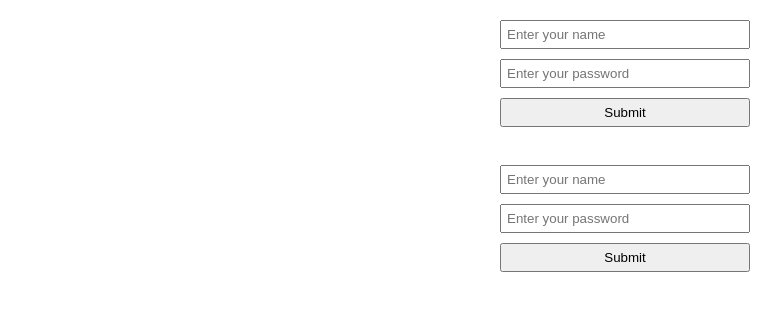
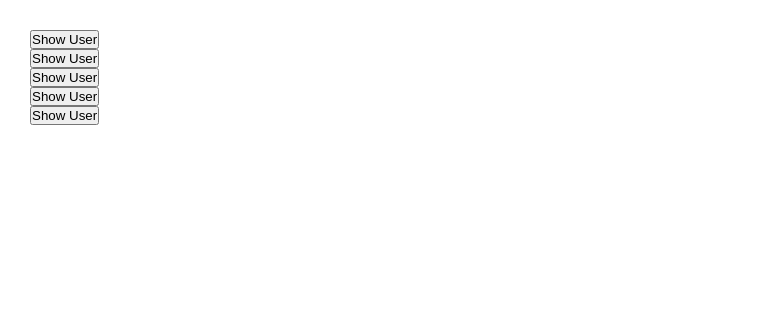
Before and after one commit to xsparsh1/React, a React (Vite) app: page / in a window 1280 px wide. Shown: the top 310 px of the page, without its empty margins (0-783 px from the left). Built offline with nearby package versions, Linux system fonts and the light colour scheme.

Commit message:
Passing Function as Props to another Comp

```diff
--- a/src/App.jsx
+++ b/src/App.jsx
@@ -19,6 +19,7 @@ import StyledComp from "./ReactStyles/StyledComp/StyledComp";
 import Bootstrap from "./ReactStyles/ReactBootstrap/Bootstrap";
 import Ref from "./practice/UseRef/Ref";
 import UncontrolledComp from "./practice/UncontrolledComp/UncontrolledComp";
+import FuncParent from "./practice/FuncAsProp/FuncParent";
 
 
 //CC - Controlled Components.
@@ -46,7 +47,8 @@ function App(){
         {/* <StyledComp/> */}
         {/* <Bootstrap/> */}
         {/* <Ref/> */}
-        <UncontrolledComp/>
+        {/* <UncontrolledComp/> */}
+        <FuncParent/>
   </div>
   );
 }
--- /dev/null
+++ b/src/practice/FuncAsProp/FuncChild.jsx
@@ -0,0 +1,15 @@
+function FuncChild({display,name}){
+
+    // function display(){              //Instead of defining func here we can define it in parentComp
+    //                                    and pass as prop to child.
+    //     alert("hello user");
+    // }
+
+    return(
+        <div>
+            <button onClick={()=>display(name)}>Show User</button>
+        </div>
+    )
+}
+
+export default FuncChild;
--- /dev/null
+++ b/src/practice/FuncAsProp/FuncParent.jsx
@@ -0,0 +1,21 @@
+import FuncChild from"./FuncChild";
+
+function display(name){                         //this function gets passed as prop , we can pass param too.
+        alert("hello "+name);
+    }
+
+function FuncParent(){
+    return(
+        <div>
+            <div style={{margin:"30px"}}>
+                <FuncChild display={display} name={"sparsh"}/>
+                <FuncChild display={display} name={"harsh"}/>
+                <FuncChild display={display} name={"vansh"}/>
+                <FuncChild display={display} name={"ansh"}/>
+                <FuncChild display={display} name={"kush"}/>
+            </div>
+        </div>
+    )
+}
+
+export default FuncParent;
```
